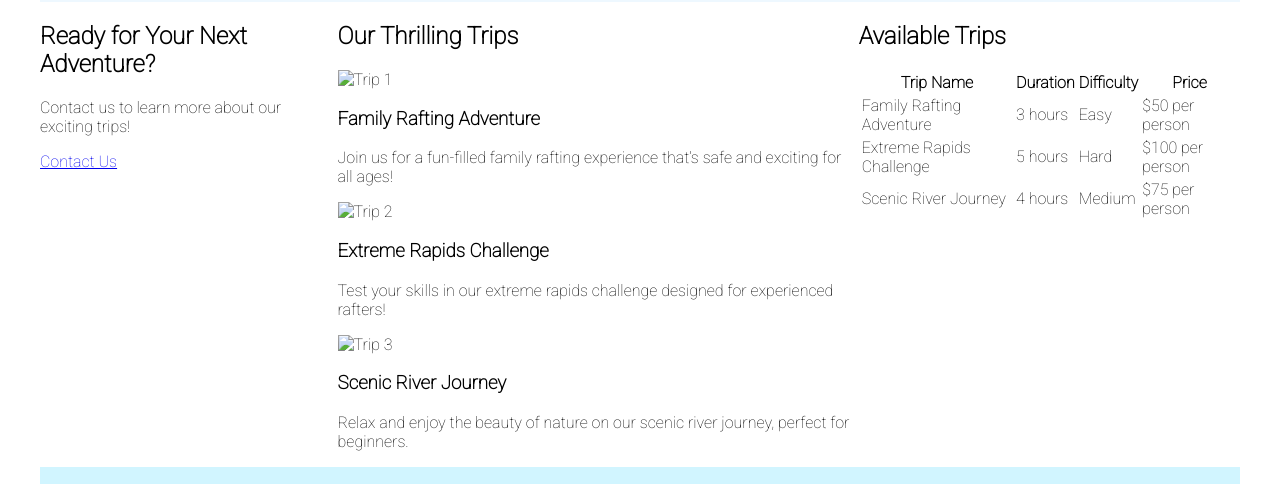
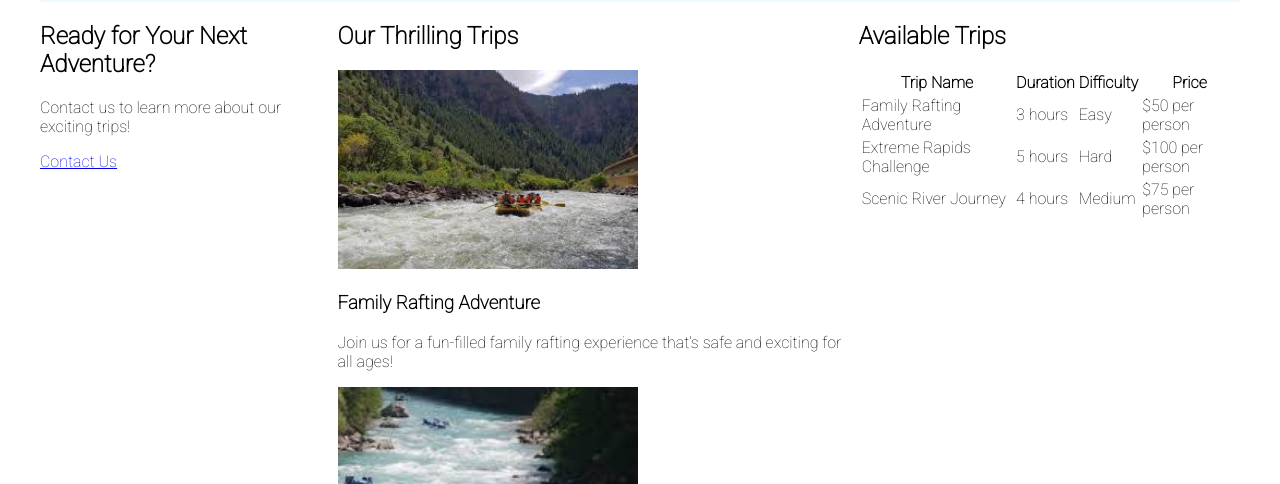
Before and after one commit to GuiiS0uza/wdd130, a plain HTML site: page wwr/trips.html in a window 1280 px wide. Shown: the part 127-611 px from the top of the page. Drawn offline with Linux system fonts and the light colour scheme.

Commit message:
Update trips.html

```diff
--- a/wwr/trips.html
+++ b/wwr/trips.html
@@ -34,19 +34,19 @@
             <h2>Our Thrilling Trips</h2>
 
             <div class="trip">
-                <img src="images/trip1.jpg" alt="Trip 1" width="300">
+                <img src="images/trip1.jpeg" alt="Trip 1" width="300">
                 <h3>Family Rafting Adventure</h3>
                 <p>Join us for a fun-filled family rafting experience that’s safe and exciting for all ages!</p>
             </div>
 
             <div class="trip">
-                <img src="images/trip2.jpg" alt="Trip 2" width="300">
+                <img src="images/trip2.jpeg" alt="Trip 2" width="300">
                 <h3>Extreme Rapids Challenge</h3>
                 <p>Test your skills in our extreme rapids challenge designed for experienced rafters!</p>
             </div>
 
             <div class="trip">
-                <img src="images/trip3.jpg" alt="Trip 3" width="300">
+                <img src="images/trip3.jpeg" alt="Trip 3" width="300">
                 <h3>Scenic River Journey</h3>
                 <p>Relax and enjoy the beauty of nature on our scenic river journey, perfect for beginners.</p>
             </div>
```
